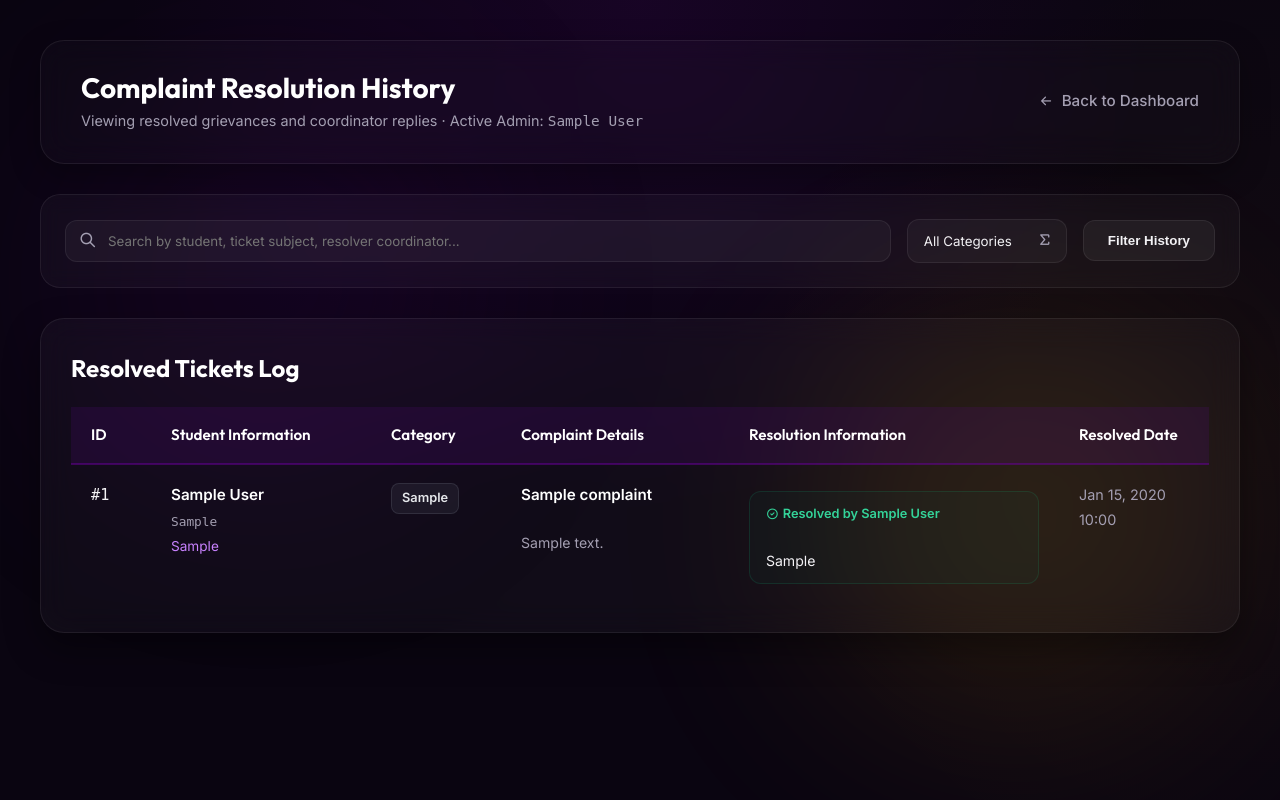
After one commit to YasinduPasanjith/CMS, a PHP site: page /pages/resolve_Complaint_Management/resolveComplaintHistory.php in a window 1280 px wide. The commit adds this page. Run offline with PHP 8.4, Linux system fonts and the light colour scheme; the visitor is signed in with stand-in values (Sample User, id 1); tables that the repository leaves empty or names only in its code hold one stand-in row (values such as "Sample post").

Commit message:
create resolveComplaintHistory page

```diff
--- a/admin/adminDashboard.php
+++ b/admin/adminDashboard.php
@@ -127,6 +127,9 @@ if ($stmt) {
         </button>
         <button class="btn btn-secondary btn-header" onclick="window.location.href='view_admins.php'">
           <i class="ti ti-users"></i> Admin Roster
+        </button>
+        <button class="btn btn-secondary btn-header" onclick="window.location.href='../pages/resolve_Complaint_Management/resolveComplaintHistory.php'">
+          <i class="ti ti-history"></i> Resolution History
         </button>
         <button class="btn btn-primary btn-header" onclick="window.location.href='adminLogout.php'">
           <i class="ti ti-logout"></i> Logout
--- /dev/null
+++ b/pages/resolve_Complaint_Management/resolveComplaintHistory.php
@@ -0,0 +1,561 @@
+<?php
+session_start();
+include '../../db.php';
+
+// Check if admin is authenticated
+if (empty($_SESSION['admin_id'])) {
+    echo "<script>alert('Unauthorized access. Please log in as an administrator.'); window.location='../../admin/adminLogin.html';</script>";
+    exit;
+}
+
+$adminName = htmlspecialchars($_SESSION['admin_name']);
+
+// Process Search & Filters
+$where_clauses = [];
+$params = [];
+$types = "";
+
+$search_term = isset($_GET['search']) ? trim($_GET['search']) : '';
+$category_filter = isset($_GET['category']) ? trim($_GET['category']) : '';
+
+if ($search_term !== '') {
+    $where_clauses[] = "(s.full_name LIKE ? OR s.reg_no LIKE ? OR c.complaint_subject LIKE ? OR a.full_name LIKE ?)";
+    $like_param = "%" . $search_term . "%";
+    $params[] = $like_param;
+    $params[] = $like_param;
+    $params[] = $like_param;
+    $params[] = $like_param;
+    $types .= "ssss";
+}
+
+if ($category_filter !== '') {
+    $where_clauses[] = "c.category = ?";
+    $params[] = $category_filter;
+    $types .= "s";
+}
+
+$sql = "SELECT rc.resolve_com_id, rc.com_id, rc.msg, rc.date AS resolved_date,
+               c.complaint_subject, c.complaint_description, c.category,
+               s.full_name AS student_name, s.reg_no AS student_reg, s.faculty AS student_faculty,
+               a.full_name AS admin_name
+        FROM resolve_complaints rc
+        LEFT JOIN complaints c ON rc.com_id = c.com_id
+        LEFT JOIN students s ON c.std_id = s.student_id
+        LEFT JOIN admins a ON rc.admin_id = a.admin_id";
+
+if (count($where_clauses) > 0) {
+    $sql .= " WHERE " . implode(" AND ", $where_clauses);
+}
+
+$sql .= " ORDER BY rc.date DESC";
+
+$stmt = $conn->prepare($sql);
+if ($stmt) {
+    if (count($params) > 0) {
+        $stmt->bind_param($types, ...$params);
+    }
+    $stmt->execute();
+    $history_result = $stmt->get_result();
+} else {
+    $history_result = false;
+}
+?>
+
+<!DOCTYPE html>
+<html lang="en">
+<head>
+  <meta charset="UTF-8">
+  <meta name="viewport" content="width=device-width, initial-scale=1.0">
+  <title>Resolution History — UOC CMS</title>
+
+  <!-- Tabler Icons CDN -->
+  <link rel="stylesheet" href="https://cdn.jsdelivr.net/npm/@tabler/icons-webfont@latest/tabler-icons.min.css">
+
+  <!-- Shared Style Sheets -->
+  <link rel="stylesheet" href="../../css/index.css">
+
+  <style>
+    body {
+      padding: 40px 20px;
+      background-color: var(--bg-dark);
+      min-height: 100vh;
+      color: var(--text-main);
+      position: relative;
+      font-family: var(--font-sans);
+    }
+
+    .history-container {
+      max-width: 1200px;
+      margin: 0 auto;
+      position: relative;
+      z-index: 10;
+    }
+
+    .history-header {
+      display: flex;
+      justify-content: space-between;
+      align-items: center;
+      flex-wrap: wrap;
+      gap: 20px;
+      background: rgba(255, 255, 255, 0.02);
+      border: 1px solid var(--border-color);
+      border-radius: 24px;
+      padding: 30px 40px;
+      backdrop-filter: blur(16px);
+      margin-bottom: 30px;
+      box-shadow: 0 10px 30px rgba(0, 0, 0, 0.3);
+    }
+
+    .header-title-section h1 {
+      font-family: var(--font-display);
+      font-size: 1.75rem;
+      font-weight: 700;
+      color: var(--text-bright);
+      margin: 0;
+      line-height: 1.2;
+    }
+
+    .header-title-section p {
+      margin: 4px 0 0;
+      color: var(--text-muted);
+      font-size: 0.9rem;
+    }
+
+    .back-dashboard {
+      display: inline-flex;
+      align-items: center;
+      gap: 8px;
+      color: var(--text-muted);
+      font-size: 0.95rem;
+      font-weight: 500;
+      transition: var(--transition);
+      text-decoration: none;
+    }
+
+    .back-dashboard:hover {
+      color: var(--accent);
+    }
+
+    /* Controls / Filters */
+    .controls-card {
+      background: var(--bg-card);
+      border: 1px solid var(--border-color);
+      border-radius: 20px;
+      padding: 24px;
+      margin-bottom: 30px;
+      backdrop-filter: blur(10px);
+    }
+
+    .filter-form {
+      display: flex;
+      flex-wrap: wrap;
+      gap: 16px;
+      align-items: center;
+    }
+
+    .search-input-wrapper {
+      position: relative;
+      flex-grow: 1;
+      min-width: 250px;
+    }
+
+    .search-input-wrapper input {
+      width: 100%;
+      padding: 12px 16px 12px 42px;
+      background: rgba(255, 255, 255, 0.04);
+      border: 1px solid var(--border-color);
+      border-radius: 12px;
+      color: var(--text-main);
+      outline: none;
+      font-family: var(--font-sans);
+      transition: var(--transition);
+    }
+
+    .search-input-wrapper input:focus {
+      border-color: var(--primary-light);
+      box-shadow: 0 0 10px rgba(102, 0, 151, 0.2);
+      background: rgba(255, 255, 255, 0.06);
+    }
+
+    .search-input-wrapper .search-icon {
+      position: absolute;
+      left: 14px;
+      top: 50%;
+      transform: translateY(-50%);
+      color: var(--text-muted);
+      font-size: 1.1rem;
+    }
+
+    .select-wrapper-filter {
+      position: relative;
+      min-width: 160px;
+    }
+
+    .select-wrapper-filter select {
+      width: 100%;
+      padding: 12px 36px 12px 16px;
+      background: rgba(255, 255, 255, 0.04);
+      border: 1px solid var(--border-color);
+      border-radius: 12px;
+      color: var(--text-main);
+      outline: none;
+      appearance: none;
+      font-family: var(--font-sans);
+      cursor: pointer;
+      transition: var(--transition);
+    }
+
+    .select-wrapper-filter select:focus {
+      border-color: var(--primary-light);
+    }
+
+    .select-wrapper-filter::after {
+      content: '\eb73';
+      font-family: 'tabler-icons';
+      position: absolute;
+      right: 14px;
+      top: 50%;
+      transform: translateY(-50%);
+      color: var(--text-muted);
+      pointer-events: none;
+    }
+
+    .btn-filter {
+      padding: 12px 24px;
+      border-radius: 12px;
+      font-weight: 600;
+      border: 1px solid var(--border-color);
+      background: rgba(255, 255, 255, 0.05);
+      color: var(--text-main);
+      cursor: pointer;
+      transition: var(--transition);
+    }
+
+    .btn-filter:hover {
+      background: rgba(255, 255, 255, 0.1);
+      color: var(--text-bright);
+    }
+
+    .btn-reset {
+      padding: 12px 20px;
+      border-radius: 12px;
+      font-weight: 500;
+      color: var(--text-muted);
+      cursor: pointer;
+      transition: var(--transition);
+      background: transparent;
+      border: none;
+    }
+
+    .btn-reset:hover {
+      color: var(--accent);
+    }
+
+    /* Data Table Card */
+    .table-card {
+      background: var(--bg-card);
+      border: 1px solid var(--border-color);
+      border-radius: 24px;
+      padding: 30px;
+      box-shadow: 0 15px 35px rgba(0, 0, 0, 0.4);
+      overflow: hidden;
+      backdrop-filter: blur(16px);
+    }
+
+    .table-title {
+      font-family: var(--font-display);
+      font-size: 1.5rem;
+      font-weight: 700;
+      color: var(--text-bright);
+      margin-bottom: 20px;
+    }
+
+    .table-responsive {
+      width: 100%;
+      overflow-x: auto;
+    }
+
+    table.admin-table {
+      width: 100%;
+      border-collapse: collapse;
+      text-align: left;
+      font-size: 0.95rem;
+    }
+
+    table.admin-table th {
+      padding: 16px 20px;
+      color: var(--text-bright);
+      font-family: var(--font-display);
+      font-weight: 600;
+      background: rgba(102, 0, 151, 0.15);
+      border-bottom: 2px solid rgba(102, 0, 151, 0.3);
+    }
+
+    table.admin-table td {
+      padding: 18px 20px;
+      border-bottom: 1px solid var(--border-color);
+      vertical-align: top;
+    }
+
+    table.admin-table tr:last-child td {
+      border-bottom: none;
+    }
+
+    table.admin-table tr:hover td {
+      background: rgba(255, 255, 255, 0.01);
+    }
+
+    .student-bio {
+      display: flex;
+      flex-direction: column;
+      gap: 4px;
+    }
+
+    .student-bio .name {
+      font-weight: 600;
+      color: var(--text-bright);
+    }
+
+    .student-bio .reg-no {
+      font-family: monospace;
+      font-size: 0.8rem;
+      color: var(--text-muted);
+    }
+
+    .student-bio .faculty {
+      font-size: 0.85rem;
+      color: #c982ff;
+    }
+
+    .badge-cat {
+      display: inline-flex;
+      padding: 4px 10px;
+      border-radius: 8px;
+      font-size: 0.8rem;
+      font-weight: 600;
+      border: 1px solid transparent;
+    }
+
+    .badge-academic {
+      background: rgba(168, 85, 247, 0.12);
+      color: #d8b4fe;
+      border-color: rgba(168, 85, 247, 0.25);
+    }
+
+    .badge-facilities {
+      background: rgba(59, 130, 246, 0.12);
+      color: #93c5fd;
+      border-color: rgba(59, 130, 246, 0.25);
+    }
+
+    .badge-hostel {
+      background: rgba(236, 72, 153, 0.12);
+      color: #fbcfe8;
+      border-color: rgba(236, 72, 153, 0.25);
+    }
+
+    .badge-other {
+      background: rgba(107, 114, 128, 0.12);
+      color: #e5e7eb;
+      border-color: rgba(107, 114, 128, 0.25);
+    }
+
+    .resolution-box {
+      background: rgba(16, 185, 129, 0.04);
+      border: 1px solid rgba(16, 185, 129, 0.15);
+      border-radius: 12px;
+      padding: 12px 16px;
+      margin-top: 8px;
+    }
+
+    .resolver-info {
+      font-size: 0.8rem;
+      color: #34d399;
+      font-weight: 600;
+      margin-bottom: 4px;
+      display: flex;
+      align-items: center;
+      gap: 4px;
+    }
+
+    .resolution-msg {
+      font-size: 0.88rem;
+      color: var(--text-main);
+      line-height: 1.5;
+      white-space: pre-line;
+    }
+
+    .empty-state {
+      text-align: center;
+      padding: 50px 0;
+      color: var(--text-muted);
+    }
+
+    .empty-state i {
+      font-size: 3rem;
+      color: var(--primary-light);
+      margin-bottom: 16px;
+    }
+
+    .empty-state p {
+      font-size: 1rem;
+    }
+
+    /* Animated background blobs */
+    .blur-blob {
+      position: absolute;
+      width: 400px;
+      height: 400px;
+      border-radius: 50%;
+      filter: blur(120px);
+      z-index: -1;
+      opacity: 0.12;
+      pointer-events: none;
+    }
+
+    .blob-1 {
+      background: var(--primary);
+      top: 10%;
+      left: 5%;
+    }
+
+    .blob-2 {
+      background: var(--accent);
+      bottom: 10%;
+      right: 5%;
+    }
+  </style>
+</head>
+<body>
+
+  <!-- Background decorative blobs -->
+  <div class="blur-blob blob-1"></div>
+  <div class="blur-blob blob-2"></div>
+
+  <div class="history-container">
+
+    <!-- Header Block -->
+    <header class="history-header">
+      <div class="header-title-section">
+        <h1>Complaint Resolution History</h1>
+        <p>Viewing resolved grievances and coordinator replies · Active Admin: <code><?php echo $adminName; ?></code></p>
+      </div>
+      <div>
+        <a href="../../admin/adminDashboard.php" class="back-dashboard">
+          <i class="ti ti-arrow-left"></i> Back to Dashboard
+        </a>
+      </div>
+    </header>
+
+    <!-- Filters Section -->
+    <section class="controls-card">
+      <form method="GET" action="resolveComplaintHistory.php" class="filter-form">
+        <div class="search-input-wrapper">
+          <i class="ti ti-search search-icon"></i>
+          <input type="text" name="search" placeholder="Search by student, ticket subject, resolver coordinator..." value="<?php echo htmlspecialchars($search_term); ?>">
+        </div>
+
+        <div class="select-wrapper-filter">
+          <select name="category">
+            <option value="">All Categories</option>
+            <option value="Academic" <?php if ($category_filter === 'Academic') echo 'selected'; ?>>Academic</option>
+            <option value="Facilities" <?php if ($category_filter === 'Facilities') echo 'selected'; ?>>Facilities</option>
+            <option value="Hostel" <?php if ($category_filter === 'Hostel') echo 'selected'; ?>>Hostel</option>
+            <option value="Other" <?php if ($category_filter === 'Other') echo 'selected'; ?>>Other</option>
+          </select>
+        </div>
+
+        <button type="submit" class="btn-filter">Filter History</button>
+        <?php if ($search_term !== '' || $category_filter !== ''): ?>
+          <button type="button" class="btn-reset" onclick="window.location.href='resolveComplaintHistory.php'">Reset Filters</button>
+        <?php endif; ?>
+      </form>
+    </section>
+
+    <!-- Table Section -->
+    <section class="table-card">
+      <h2 class="table-title">Resolved Tickets Log</h2>
+      <div class="table-responsive">
+        <table class="admin-table">
+          <thead>
+            <tr>
+              <th style="width: 80px;">ID</th>
+              <th style="width: 220px;">Student Information</th>
+              <th style="width: 130px;">Category</th>
+              <th>Complaint Details</th>
+              <th>Resolution Information</th>
+              <th style="width: 150px;">Resolved Date</th>
+            </tr>
+          </thead>
+          <tbody>
+            <?php
+            if ($history_result && $history_result->num_rows > 0) {
+              while($row = $history_result->fetch_assoc()) {
+                $cat_class = 'badge-other';
+                if ($row['category'] === 'Academic') $cat_class = 'badge-academic';
+                elseif ($row['category'] === 'Facilities') $cat_class = 'badge-facilities';
+                elseif ($row['category'] === 'Hostel') $cat_class = 'badge-hostel';
+            ?>
+            <tr>
+              <td><code>#<?php echo $row['com_id']; ?></code></td>
+              <td>
+                <div class="student-bio">
+                  <span class="name"><?php echo htmlspecialchars($row['student_name'] ?? 'Unknown Student'); ?></span>
+                  <span class="reg-no"><?php echo htmlspecialchars($row['student_reg'] ?? 'N/A'); ?></span>
+                  <span class="faculty"><?php echo htmlspecialchars($row['student_faculty'] ?? 'N/A'); ?></span>
+                </div>
+              </td>
+              <td>
+                <span class="badge-cat <?php echo $cat_class; ?>">
+                  <?php echo htmlspecialchars($row['category'] ?? 'Other'); ?>
+                </span>
+              </td>
+              <td>
+                <div style="font-weight: 600; color: var(--text-bright); margin-bottom: 6px;">
+                  <?php echo htmlspecialchars($row['complaint_subject'] ?? 'No Subject'); ?>
+                </div>
+                <div style="font-size: 0.88rem; color: var(--text-muted); line-height: 1.4; white-space: pre-line;">
+                  <?php echo htmlspecialchars($row['complaint_description'] ?? 'No Description provided.'); ?>
+                </div>
+              </td>
+              <td>
+                <div class="resolution-box">
+                  <div class="resolver-info">
+                    <i class="ti ti-circle-check"></i> Resolved by <?php echo htmlspecialchars($row['admin_name'] ?? 'Administrator'); ?>
+                  </div>
+                  <div class="resolution-msg">
+                    <?php echo htmlspecialchars($row['msg'] ?? 'No message recorded.'); ?>
+                  </div>
+                </div>
+              </td>
+              <td>
+                <span style="font-size: 0.9rem; color: var(--text-muted);">
+                  <?php echo date('M d, Y H:i', strtotime($row['resolved_date'])); ?>
+                </span>
+              </td>
+            </tr>
+            <?php
+              }
+            } else {
+            ?>
+            <tr>
+              <td colspan="6">
+                <div class="empty-state">
+                  <i class="ti ti-history-toggle"></i>
+                  <p>No resolution history logs found.</p>
+                </div>
+              </td>
+            </tr>
+            <?php } ?>
+          </tbody>
+        </table>
+      </div>
+    </section>
+
+  </div>
+
+</body>
+</html>
+<?php
+$conn->close();
+?>
```
